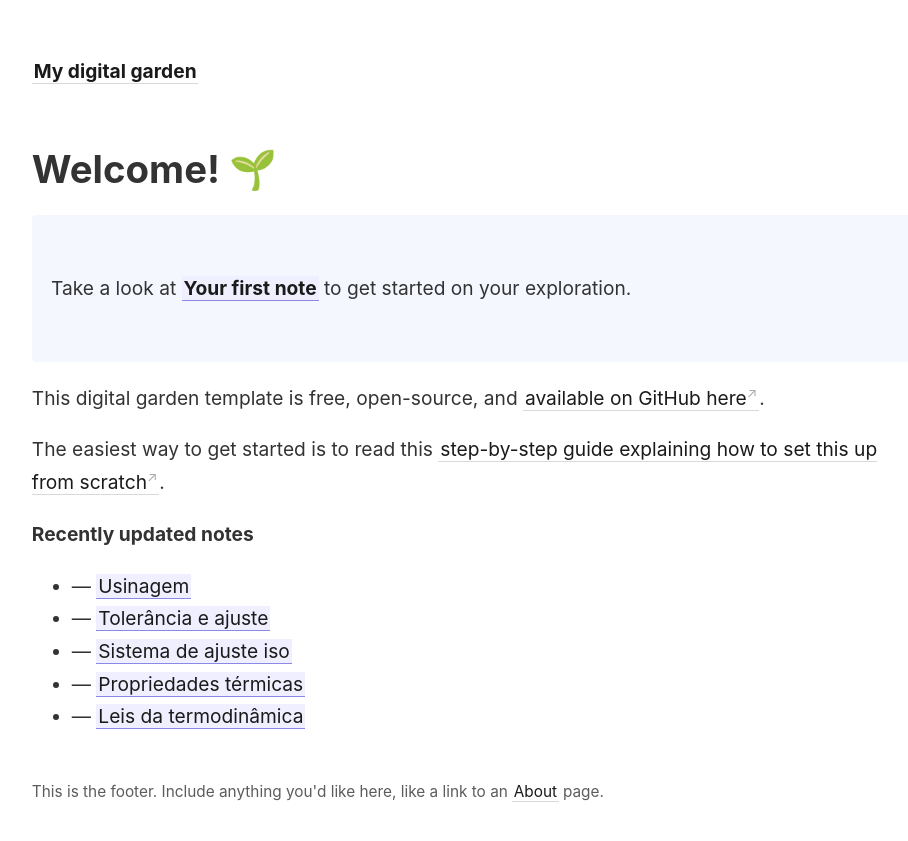
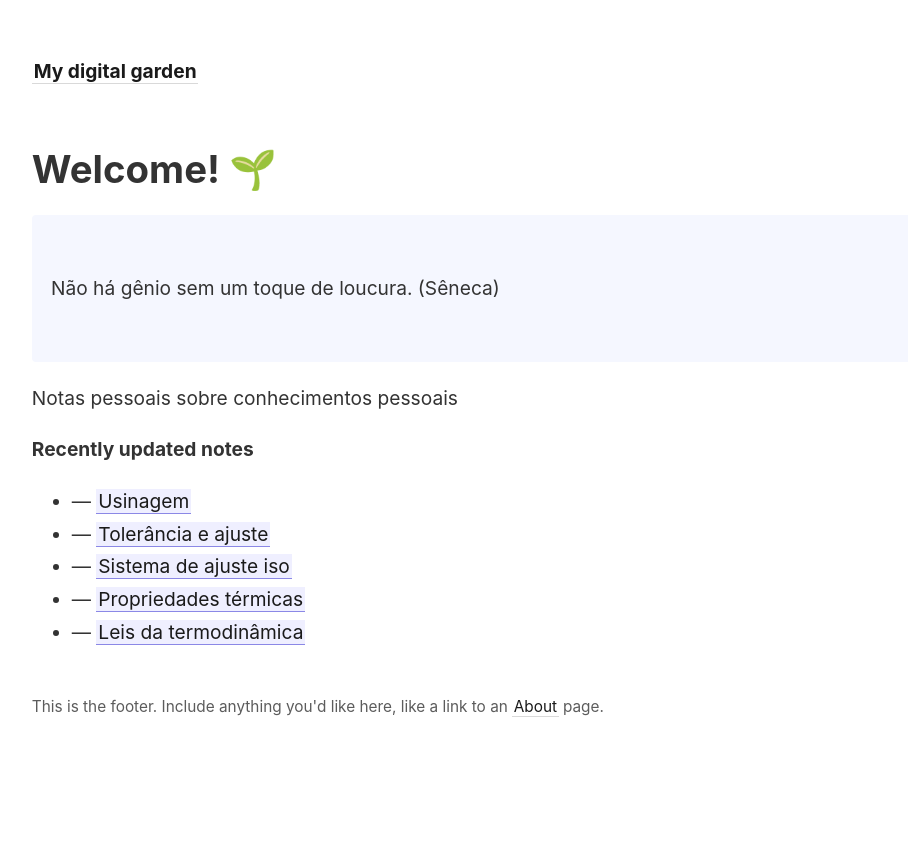
Before and after one commit to Robbitmm/obsidian-garden, a Jekyll site: the page built from _pages/index.md, in a window 1280 px wide. Shown: the top 841 px of the page, without its empty margins (45-953 px from the left). Built offline with Jekyll 4.4.1, drawn with Linux system fonts in a browser that asks for light colours.

Commit message:
Update index.md

```diff
--- a/_pages/index.md
+++ b/_pages/index.md
@@ -8,12 +8,10 @@
 # Welcome! 🌱
 
 <p style="padding: 3em 1em; background: #f5f7ff; border-radius: 4px;">
-  Take a look at <span style="font-weight: bold">[[Your first note]]</span> to get started on your exploration.
+  Não há gênio sem um toque de loucura. (Sêneca)
 </p>
 
-This digital garden template is free, open-source, and [available on GitHub here](https://github.com/maximevaillancourt/digital-garden-jekyll-template).
-
-The easiest way to get started is to read this [step-by-step guide explaining how to set this up from scratch](https://maximevaillancourt.com/blog/setting-up-your-own-digital-garden-with-jekyll).
+Notas pessoais sobre conhecimentos pessoais
 
 <strong>Recently updated notes</strong>
 
```
